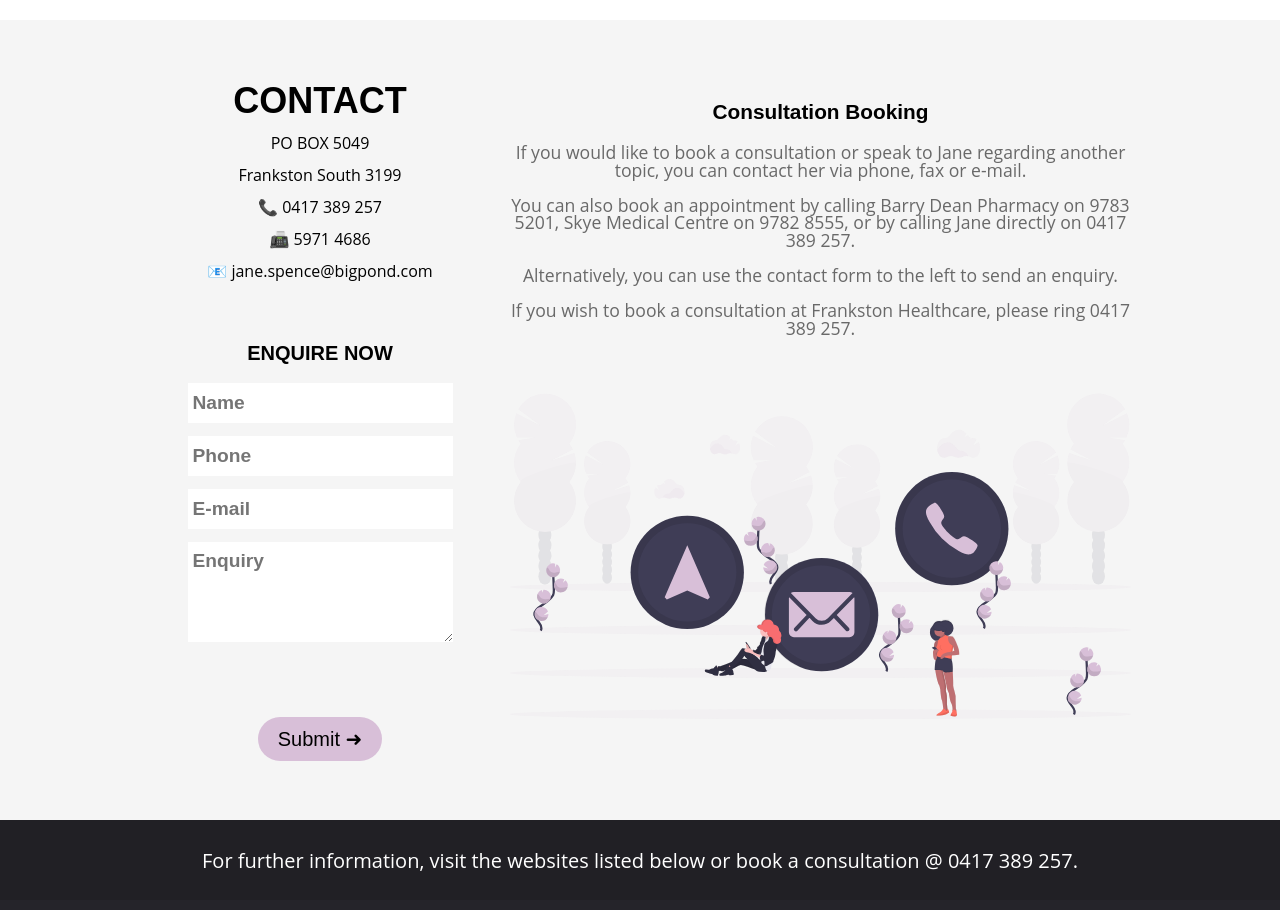
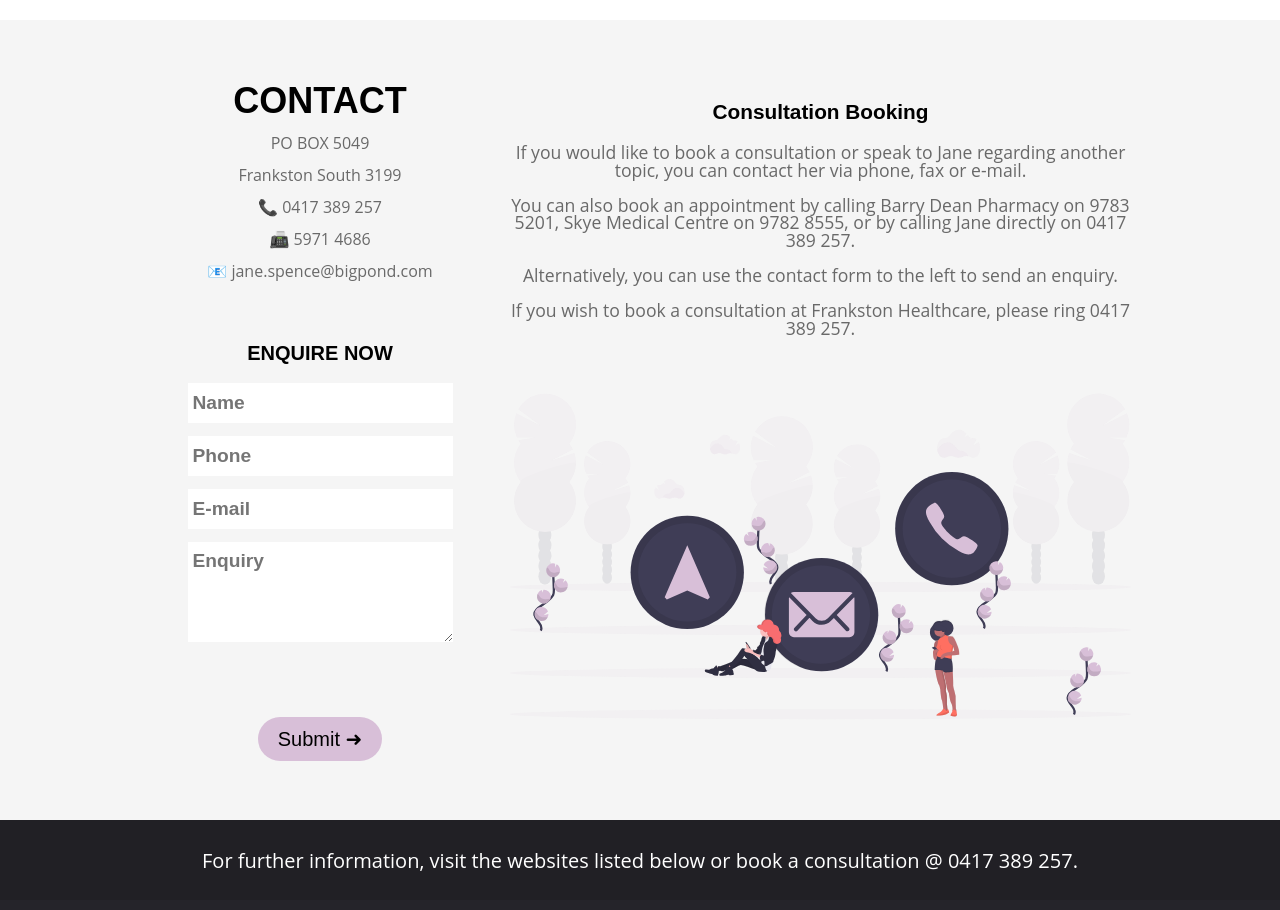
Before and after one commit to jackedwardbeard/01-Jane_Spence, a React (Create React App) app in the folder jane_spence/: page / in a window 1280 px wide. Shown: the part 2940-3850 px from the top of the page. Built offline with nearby package versions, Linux system fonts and the light colour scheme.

Commit message:
Changed contact items to grey from black.

```diff
--- a/jane_spence/src/components/Contact/ContactComponents.js
+++ b/jane_spence/src/components/Contact/ContactComponents.js
@@ -87,7 +87,7 @@ export const Img = styled.img`
 
 export const Item = styled.div`
     font-size: max(1rem, 2vmin);
-    color: black;
+    color: #696969;
     font-weight: 500;
     margin-top: max(10px, 1vmin);
     margin-bottom: max(10px, 1vmin);
```
